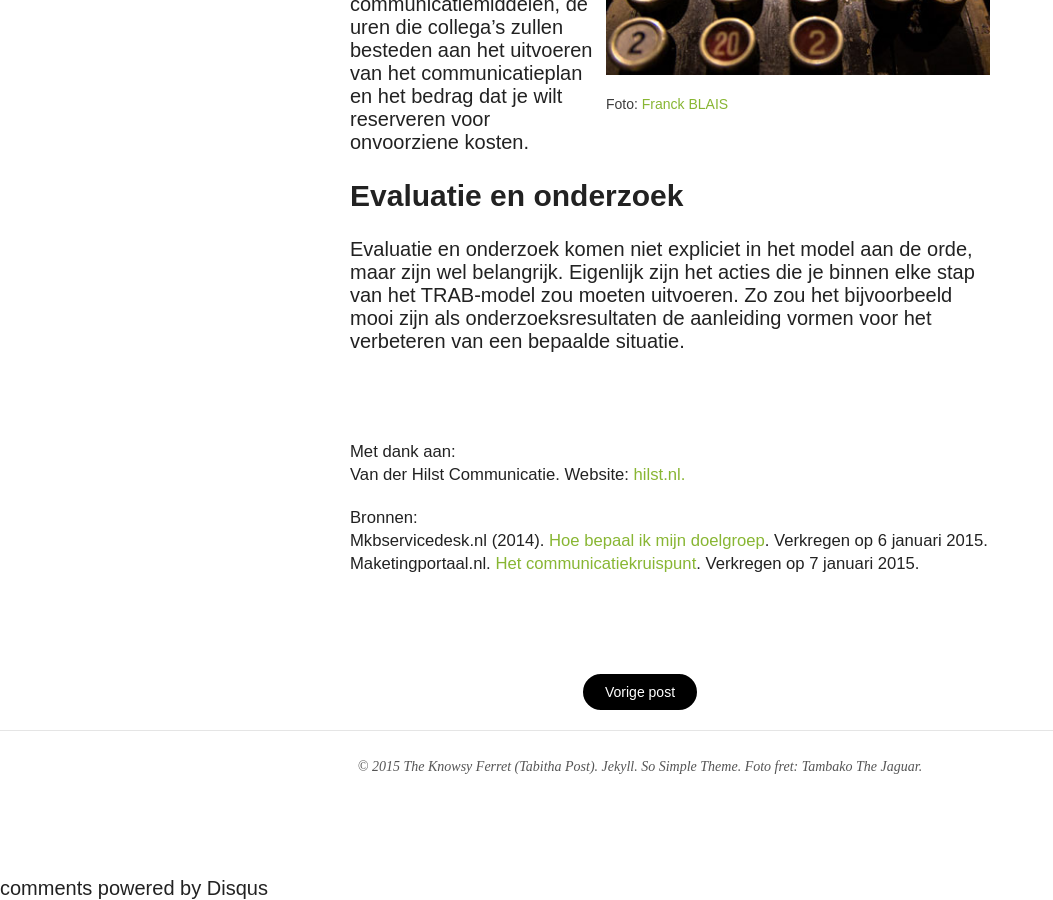
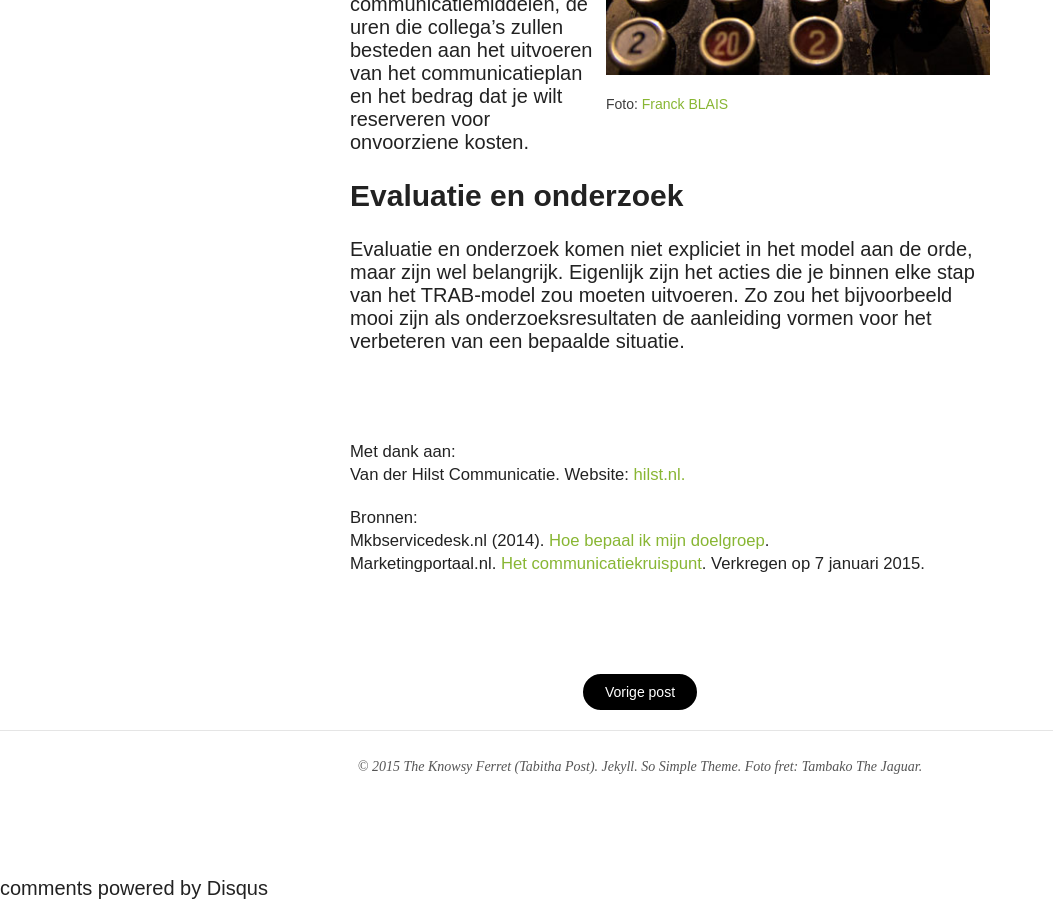
Before and after one commit to TheKnowsyFerret/theknowsyferret.github.io, a Jekyll site: the page built from _posts/2015-01-09-een-communicatieplan-schrijven-in-4-simpele-stappen.md, in a window 1280 px wide and 900 px high, scrolled down 4057 px. Shown: the whole window, without its empty margins (0-1053 px from the left). Built offline with Jekyll 4.4.1, drawn with Linux system fonts in a browser that asks for light colours; nearby versions of some CDN libraries; comment, search, counter and statistics services are not loaded.

Commit message:
typfo's verwijderd.

```diff
--- a/_posts/2015-01-09-een-communicatieplan-schrijven-in-4-simpele-stappen.md
+++ b/_posts/2015-01-09-een-communicatieplan-schrijven-in-4-simpele-stappen.md
@@ -124,8 +124,8 @@ href="http://hilst.nl">hilst.nl.</a><br>
 </small>
 
 <small>Bronnen:<br>
-Mkbservicedesk.nl (2014). <a href="http://www.mkbservicedesk.nl/928/hoe-bepaal-mijn-doelgroep.htm">Hoe bepaal ik mijn doelgroep</a>. Verkregen op 6 januari 2015.<br>
-Maketingportaal.nl. <a href="
+Mkbservicedesk.nl (2014). <a href="http://www.mkbservicedesk.nl/928/hoe-bepaal-mijn-doelgroep.htm">Hoe bepaal ik mijn doelgroep</a>.<br>
+Marketingportaal.nl. <a href="
 https://www.marketingportaal.nl/communicatie/communicatiekruispunt">Het
 communicatiekruispunt</a>. Verkregen op 7 januari 2015.<br>
 </small>
```
